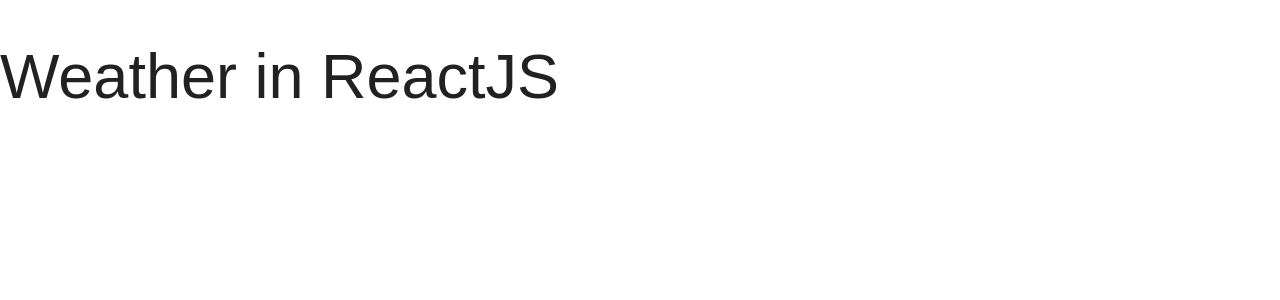
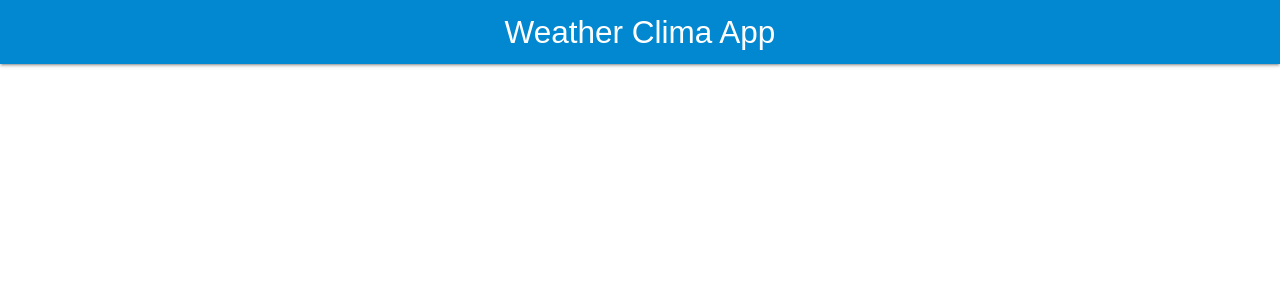
Before and after one commit to srcortes/clima, a React (Create React App) app: page / in a window 1280 px wide. Shown: the top 300 px of the page. Built offline with nearby package versions, Linux system fonts and the light colour scheme.

Commit message:
create header.js and add materialize in this file

```diff
--- a/src/App.js
+++ b/src/App.js
@@ -1,9 +1,14 @@
-import React from 'react';
+import React, {Fragment} from 'react';
+import Header from './Components/Header'
 
 
 function App() {
   return (
-    <h1>Weather in ReactJS</h1>
+    <Fragment>
+       <Header
+          titulo='Weather Clima App'
+       />
+    </Fragment>
   );
 }
 
--- /dev/null
+++ b/src/Components/Header.js
@@ -0,0 +1,13 @@
+import React from "react";
+
+const Header = ({ titulo }) => {
+  return (
+    <nav>
+      <div className="nav-wrapper light-blue darken-2">
+        <a href="#!" className="brand-logo">{titulo}</a>
+      </div>
+    </nav>
+  );
+};
+
+export default Header;
```
